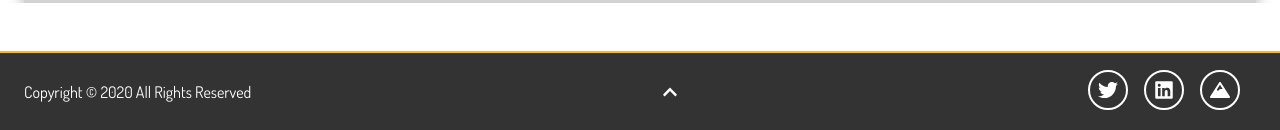
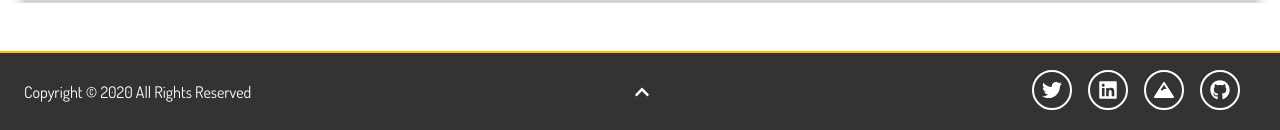
Before and after one commit to nrobert444/Dev-Portfolio, a React (Create React App) app: page / in a window 1280 px wide. Shown: the part 2614-2744 px from the top of the page. Built offline with nearby package versions, Linux system fonts and the light colour scheme.

Commit message:
added github icon and link to footer for test.

```diff
--- a/src/components/Footer/Footer.jsx
+++ b/src/components/Footer/Footer.jsx
@@ -1,6 +1,10 @@
 import React from 'react'
 import { FontAwesomeIcon } from '@fortawesome/react-fontawesome'
-import { faTwitter, faLinkedin } from '@fortawesome/free-brands-svg-icons'
+import {
+  faTwitter,
+  faLinkedin,
+  faGithub
+} from '@fortawesome/free-brands-svg-icons'
 import { faMountain } from '@fortawesome/free-solid-svg-icons'
 
 import { MainFooter, FooterContent, StyledLink } from './Footer.styles'
@@ -26,6 +30,9 @@ export const Footer = () => {
           <StyledLink href='https://trailblazer.me/id/nroberto2'>
             <FontAwesomeIcon className='fab' icon={faMountain} />
           </StyledLink>
+          <StyledLink href='https://github.com/nrobert444'>
+            <FontAwesomeIcon className='fab' icon={faGithub} />
+          </StyledLink>
         </div>
       </FooterContent>
     </MainFooter>
```
